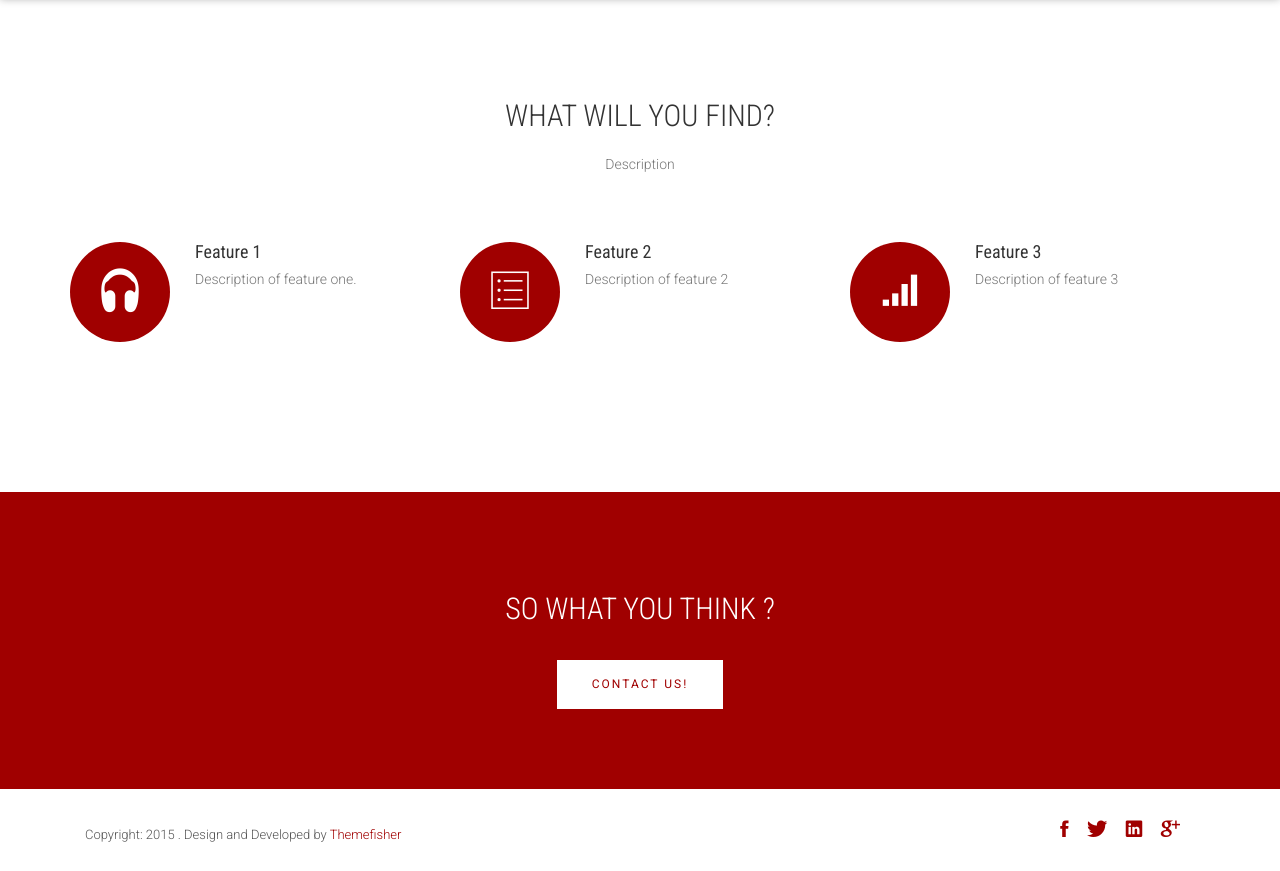
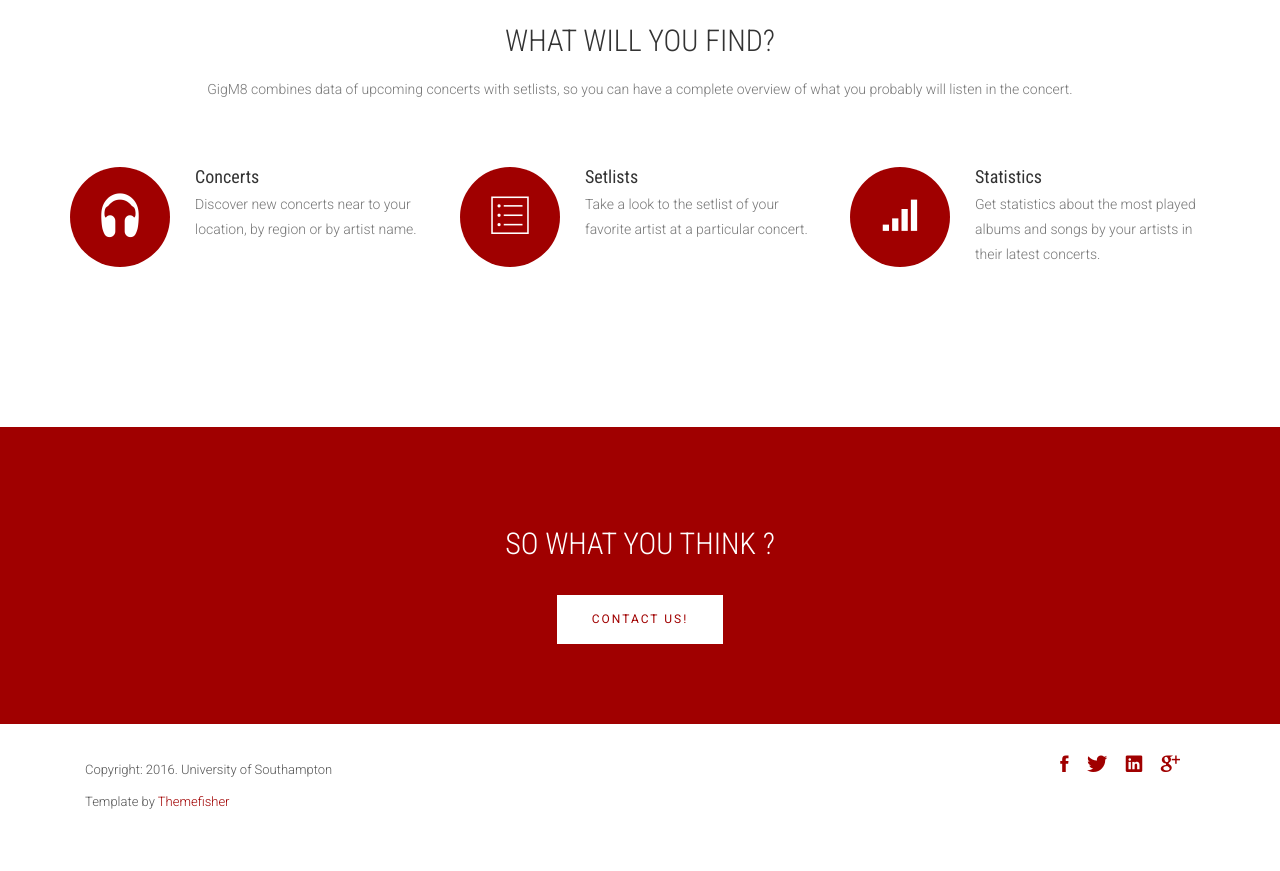
Before and after one commit to EdgarPerezJ/gigm8, a Django app: page / in a window 1280 px wide. Shown: the part 754-1625 px from the top of the page. After the commit the page ends 1563 px from the top, so only its background shows below. Run offline with Django 3.2, Linux system fonts and the light colour scheme; some libraries are stand-ins or nearby versions; some web fonts are replaced.

Commit message:
Completed the index page
* Completed the index page.
* Removed the link Contact in the menu.
* Modified the footer to mention University of southampton.

```diff
--- a/templates/details.html
+++ b/templates/details.html
@@ -71,7 +71,6 @@
                                 <a href="/index" >Home</a>
                             </li>
                             <li><a href="/about">About</a></li>
-                            <li><a href="/contact">Contact</a></li>
                         </ul>
                     </div>
                 </nav>
@@ -90,7 +89,8 @@
         <footer id="footer">
                 <div class="container">
                     <div class="col-md-8">
-                    <p class="copyright">Copyright: <span>2015</span> . Design and Developed by <a href="http://www.Themefisher.com">Themefisher</a></p>
+                        <p class="copyright">Copyright: <span>2016</span>. University of Southampton</p>
+                        <p class="copyright">Template by <a href="http://www.Themefisher.com">Themefisher</a></p>
                     </div>
                     <div class="col-md-4">
                         <!-- Social Media -->
@@ -115,7 +115,6 @@
                                     <i class="ion-social-googleplus"></i>
                                 </a>
                             </li>
-
                         </ul>
                     </div>
                 </div>
--- a/templates/events.html
+++ b/templates/events.html
@@ -67,7 +67,6 @@
                                 <a href="/index" >Home</a>
                             </li>
                             <li><a href="/about">About</a></li>
-                            <li><a href="/contact">Contact</a></li>
                         </ul>
                     </div>
                 </nav>
@@ -138,7 +137,8 @@
         <footer id="footer">
                 <div class="container">
                     <div class="col-md-8">
-                    <p class="copyright">Copyright: <span>2015</span> . Design by <a href="http://www.Themefisher.com">Themefisher</a></p>
+                        <p class="copyright">Copyright: <span>2016</span>. University of Southampton</p>
+                        <p class="copyright">Template by <a href="http://www.Themefisher.com">Themefisher</a></p>
                     </div>
                     <div class="col-md-4">
                         <!-- Social Media -->
@@ -163,7 +163,6 @@
                                     <i class="ion-social-googleplus"></i>
                                 </a>
                             </li>
-
                         </ul>
                     </div>
                 </div>
--- a/templates/index.html
+++ b/templates/index.html
@@ -68,7 +68,6 @@
                                 <a href="/index" >Home</a>
                             </li>
                             <li><a href="/about">About</a></li>
-                            <li><a href="/contact">Contact</a></li>
                         </ul>
                     </div>
                 </nav>
@@ -88,18 +87,15 @@
                             <!-- Slider -->
                             <section class="cd-intro">
                                 <h1 class="wow fadeInUp animated cd-headline slide" data-wow-delay=".4s" >
-                                <span>PRESENTATION MESSAGE</span><br>
+                                <span>DISCOVER UPCOMING GIGS AND TAKE A LOOK TO THE SETLISTS</span><br>
                                 <span class="cd-words-wrapper">
-                                    <b class="is-visible">MUSIC</b>
-                                    <b>EVENTS</b>
-                                    <b>SETLIST</b>
+                                    <b class="is-visible">GIGS</b>
+                                    <b>SETLISTS</b>
+                                    <b>STATISTICS</b>
                                 </span>
                                 </h1>
                                 </section> <!-- cd-intro -->
                                 <!-- /.slider -->
-                                <h2 class="wow fadeInUp animated" data-wow-delay=".6s" >
-									Brief description of the web app
-                                </h2>
                                 <a id="startNow" class="btn-lines dark light wow fadeInUp animated smooth-scroll btn btn-default btn-green" data-wow-delay=".9s" href="/events/" data-section="#works" >
 									Start Now
 								</a>
@@ -117,7 +113,7 @@
                     <div class="section-heading">
                         <h1 class="title wow fadeInDown" data-wow-delay=".3s">What will you find?</h1>
                         <p class="wow fadeInDown" data-wow-delay=".5s">
-                            Description
+                            GigM8 combines data of upcoming concerts with setlists, so you can have a complete overview of what you probably will listen in the concert.
                         </p>
                     </div>
                     <div class="row">
@@ -129,8 +125,8 @@
                                     </div>
                                 </div>
                                 <div class="media-body">
-                                    <h4 class="media-heading">Feature 1</h4>
-                                    <p>Description of feature one.</p>
+                                    <h4 class="media-heading">Concerts</h4>
+                                    <p>Discover new concerts near to your location, by region or by artist name.</p>
                                 </div>
                             </div>
                         </div>
@@ -142,8 +138,8 @@
                                     </div>
                                 </div>
                                 <div class="media-body">
-                                    <h4 class="media-heading">Feature 2</h4>
-                                    <p>Description of feature 2</p>
+                                    <h4 class="media-heading">Setlists</h4>
+                                    <p>Take a look to the setlist of your favorite artist at a particular concert.</p>
                                 </div>
                             </div>
                         </div>
@@ -155,8 +151,8 @@
                                     </div>
                                 </div>
                                 <div class="media-body">
-                                    <h4 class="media-heading">Feature 3</h4>
-                                    <p>Description of feature 3</p>
+                                    <h4 class="media-heading">Statistics</h4>
+                                    <p>Get statistics about the most played albums and songs by your artists in their latest concerts.</p>
                                 </div>
                             </div>
                         </div>
@@ -190,18 +186,19 @@
             <footer id="footer">
                 <div class="container">
                     <div class="col-md-8">
-                        <p class="copyright">Copyright: <span>2015</span> . Design and Developed by <a href="http://www.Themefisher.com">Themefisher</a></p>
+                        <p class="copyright">Copyright: <span>2016</span>. University of Southampton</p>
+                        <p class="copyright">Template by <a href="http://www.Themefisher.com">Themefisher</a></p>
                     </div>
                     <div class="col-md-4">
                         <!-- Social Media -->
                         <ul class="social">
                             <li>
-                                <a href="http://wwww.fb.com/themefisher" class="Facebook">
+                                <a href="#" class="Facebook">
                                     <i class="ion-social-facebook"></i>
                                 </a>
                             </li>
                             <li>
-                                <a href="http://wwww.twitter.com/themefisher" class="Twitter">
+                                <a href="#" class="Twitter">
                                     <i class="ion-social-twitter"></i>
                                 </a>
                             </li>
@@ -211,7 +208,7 @@
                                 </a>
                             </li>
                             <li>
-                                <a href="http://wwww.fb.com/themefisher" class="Google Plus">
+                                <a href="#" class="Google Plus">
                                     <i class="ion-social-googleplus"></i>
                                 </a>
                             </li>
--- a/templates/profile.html
+++ b/templates/profile.html
@@ -67,7 +67,6 @@
                                 <a href="/index" >Home</a>
                             </li>
                             <li><a href="/about">About</a></li>
-                            <li><a href="/contact">Contact</a></li>
                         </ul>
                     </div>
                 </nav>
@@ -137,7 +136,8 @@
         <footer id="footer">
                 <div class="container">
                     <div class="col-md-8">
-                    <p class="copyright">Copyright: <span>2015</span> . Design and Developed by <a href="http://www.Themefisher.com">Themefisher</a></p>
+                        <p class="copyright">Copyright: <span>2016</span>. University of Southampton</p>
+                        <p class="copyright">Template by <a href="http://www.Themefisher.com">Themefisher</a></p>
                     </div>
                     <div class="col-md-4">
                         <!-- Social Media -->
@@ -162,7 +162,6 @@
                                     <i class="ion-social-googleplus"></i>
                                 </a>
                             </li>
-
                         </ul>
                     </div>
                 </div>
```
Also changed, not shown: templates/history.html (+4 -5 lines). Lines whose indentation alone changed are shown as unchanged.
